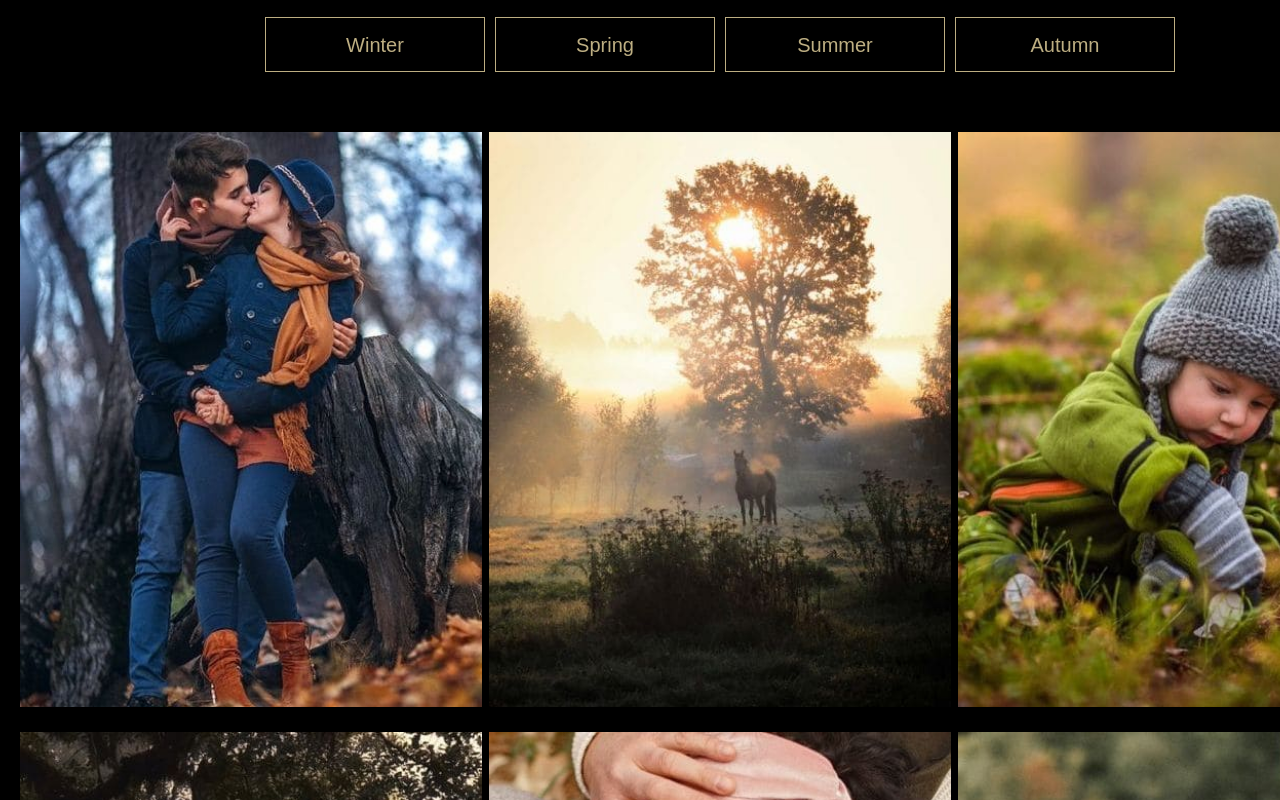
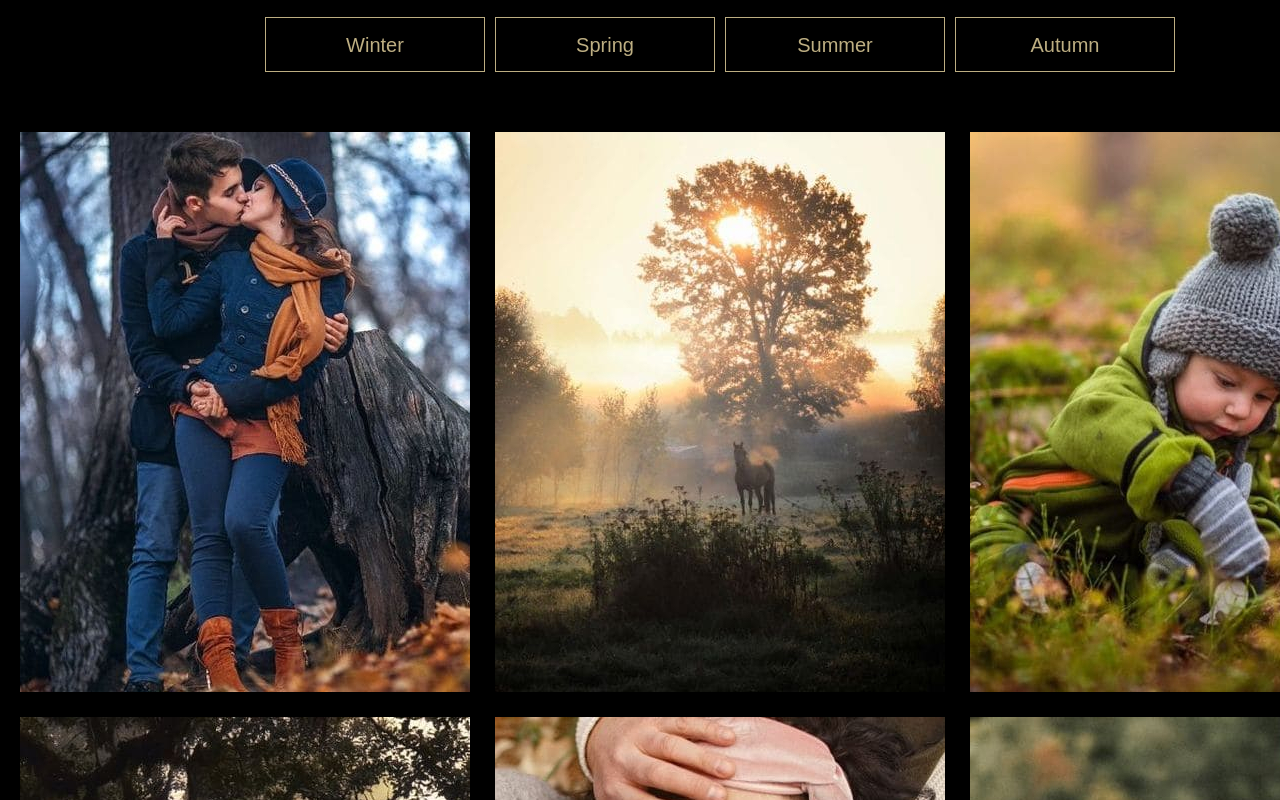
Before and after one commit to Hopechka/RSSchool-_stage0, a plain HTML site: page portfolio/index.html in a window 1280 px wide. Shown: the part 1640-2440 px from the top of the page. Drawn offline with Linux system fonts and the light colour scheme.

Commit message:
fix: fix flex el in content-photo

```diff
--- a/portfolio/styles/styles.css
+++ b/portfolio/styles/styles.css
@@ -4,6 +4,7 @@
 }
 
 body {
+  min-height: 100vh;
   background: black;
   margin: auto;
   font-family: 'Inter', 'Roboto', sans-serif;
@@ -205,12 +206,11 @@ h4 {
   margin: 60px 20px 0;
   display: flex;
   flex-wrap: wrap;
-  justify-content: space-between;
+  gap: 25px;
 }
 
 .content-photo img {
-  width: 33%;
-  padding-bottom: 25px;
+  flex-basis: 32%;
 }
 .video h2 {
   margin-top: 75px;
```
Also changed, not shown: 2 other files.
